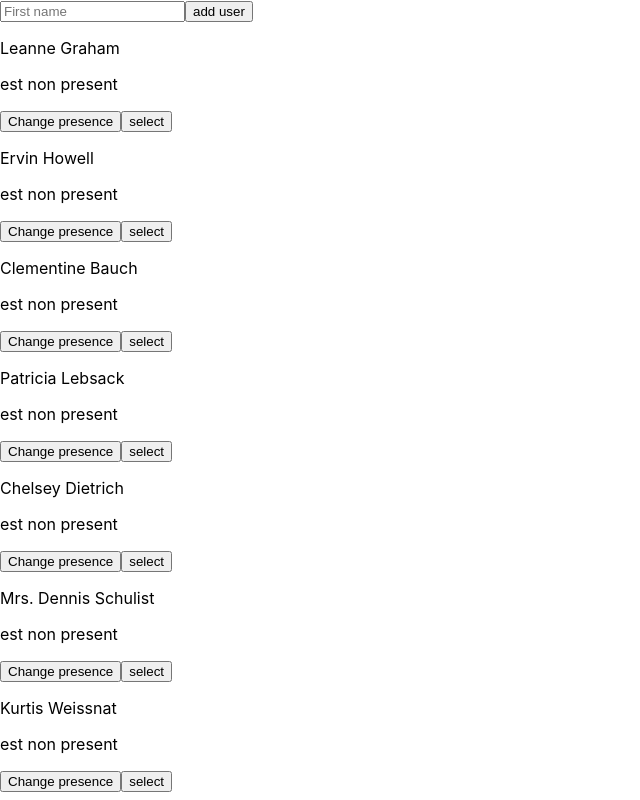
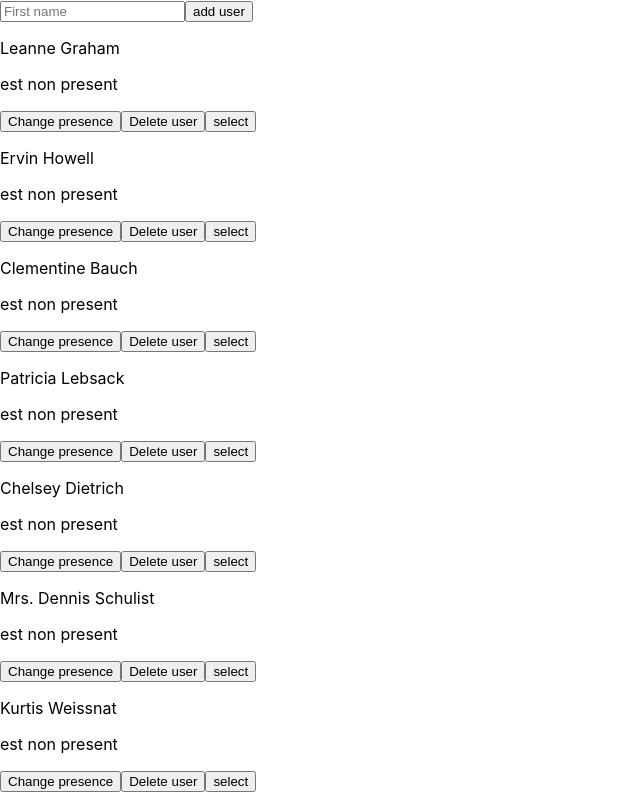
Before and after one commit to gesimon81/trombi-react, a React (Create React App) app: page / in a window 1280 px wide. Shown: the top 800 px of the page, without its empty margins (0-640 px from the left). Built offline with nearby package versions, Linux system fonts and the light colour scheme.

Commit message:
feat removeStudent

```diff
--- a/src/App.js
+++ b/src/App.js
@@ -9,11 +9,18 @@ function App() {
   const [selectedUserId, setSelectedUserId] = useState(null);
 
   function addStudent(name) {
-    setStudents((prev) => [{ name, id: Math.random() }, ...prev]);
+    setStudents((prevState) => [{ name, id: Math.random() }, ...prevState]);
   }
 
   function removeStudent(id) {
-    //todo
+    setStudents((prev) => prev.filter((s) => s.id !== id));
+
+    /*const personIndex = students.findIndex((student) => student.id === id);
+
+    removeItem(personIndex);
+    const removeItem = (index) => {
+      setStudents([...students.slice(0, index), ...students.slice(index + 1)]);
+    };*/
   }
 
   const selectedUser =
@@ -26,6 +33,7 @@ function App() {
         students={students}
         setSelectedUserId={setSelectedUserId}
         setStudents={setStudents}
+        removeStudent={removeStudent}
       />
     </>
   );
--- a/src/Classe.js
+++ b/src/Classe.js
@@ -3,7 +3,7 @@ import ComponentCard from "./ComponentCard";
 
 //utilisation de hook pour gérer les états
 
-function Classe({ students, setStudents, setSelectedUserId }) {
+function Classe({ students, setStudents, setSelectedUserId, removeStudent }) {
   const setPersonPresence = (nameParam) => {
     const newStudents = students.map((student) => {
       if (student.name === nameParam) {
@@ -26,6 +26,7 @@ function Classe({ students, setStudents, setSelectedUserId }) {
         onClick={() => {
           setSelectedUserId(person.id);
         }}
+        removeStudent={() => removeStudent(person.id)}
       />
     );
   });
--- a/src/ComponentCard.jsx
+++ b/src/ComponentCard.jsx
@@ -1,7 +1,7 @@
 import React from "react";
 import "./App.css";
 
-function ComponentCard({ onClick, person, setPersonPresence }) {
+function ComponentCard({ onClick, person, setPersonPresence, removeStudent }) {
   return (
     <div>
       <p onClick={() => onClick({ name: this.props.name })}>{person.name}</p>
@@ -9,6 +9,7 @@ function ComponentCard({ onClick, person, setPersonPresence }) {
       <button onClick={() => setPersonPresence(person.name)}>
         Change presence
       </button>
+      <button onClick={() => removeStudent(person.id)}>Delete user</button>
       <button onClick={() => onClick()}>select</button>
     </div>
   );
--- a/src/UserForm.js
+++ b/src/UserForm.js
@@ -1,18 +1,18 @@
 import React from "react";
 
-function UserForm({ addStudent }) {
+function UserForm({ addUser }) {
   //takes the change event as argument
   //target is the field that fired the event
   function handleSubmit(event) {
-    event.preventDefault();
+    event.preventDefault(); //évite le Post et rechargement de la page
     const userName = event.target.first_name.value;
-    addStudent(userName);
+    addUser(userName);
     event.target.reset();
   }
 
   return (
     <form onSubmit={handleSubmit}>
-      <input placeholder="First name" name="first_name" required/>
+      <input placeholder="First name" name="first_name" required />
       <button type="submit">add user</button>
     </form>
   );
```
